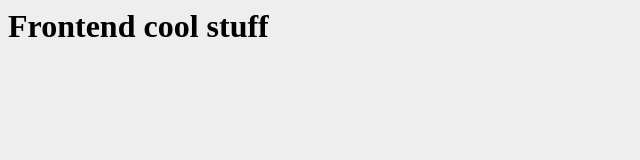
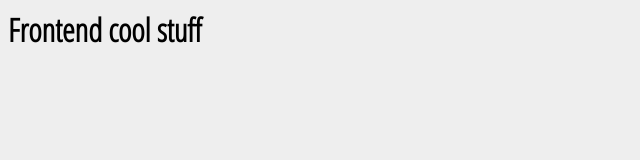
Before and after one commit to zjoin/stuff, a plain HTML site: page index.html in a window 1280 px wide. Shown: the whole page, without its empty margins (0-640 px from the left). Drawn offline with Linux system fonts and the light colour scheme.

Commit message:
Update main.css

```diff
--- a/main.css
+++ b/main.css
@@ -1,3 +1,4 @@
 body {
   background: #eee;
+  font-family: 'Open Sans Condensed', sans-serif;
 }
```
